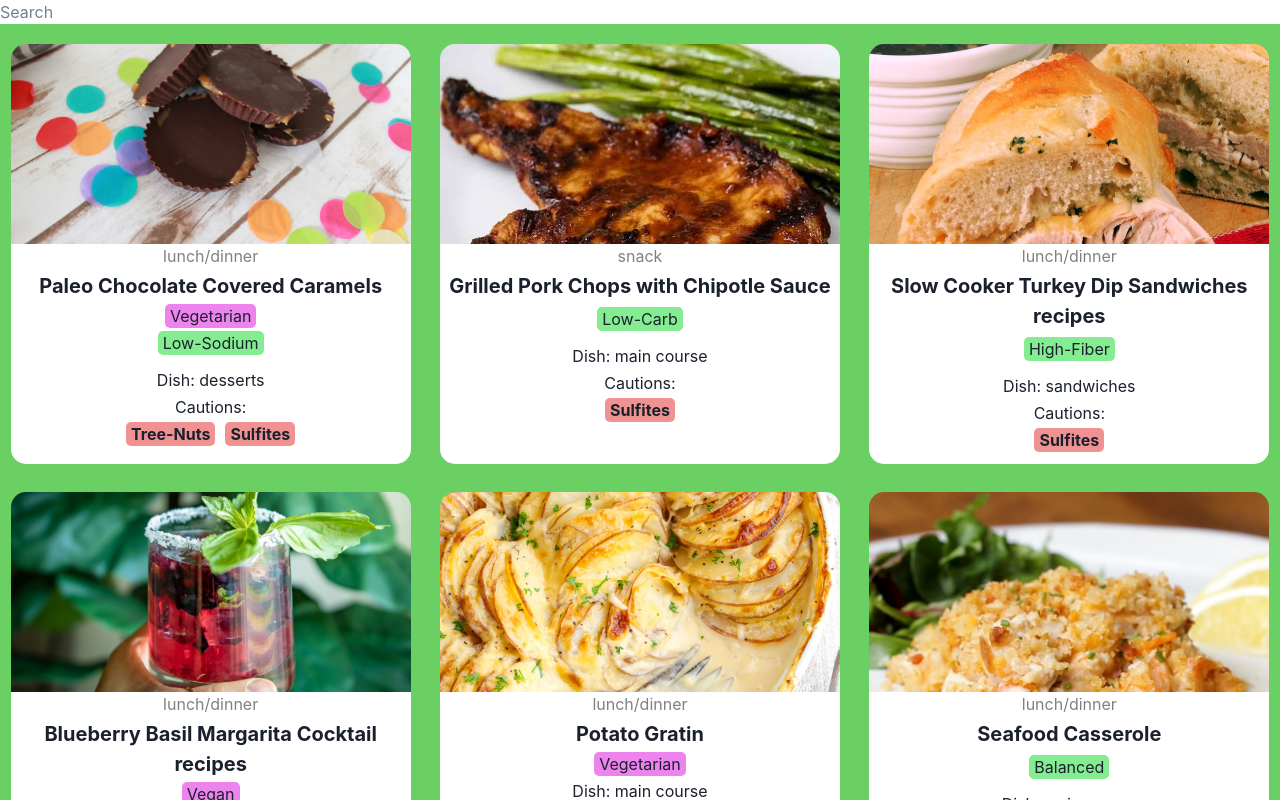
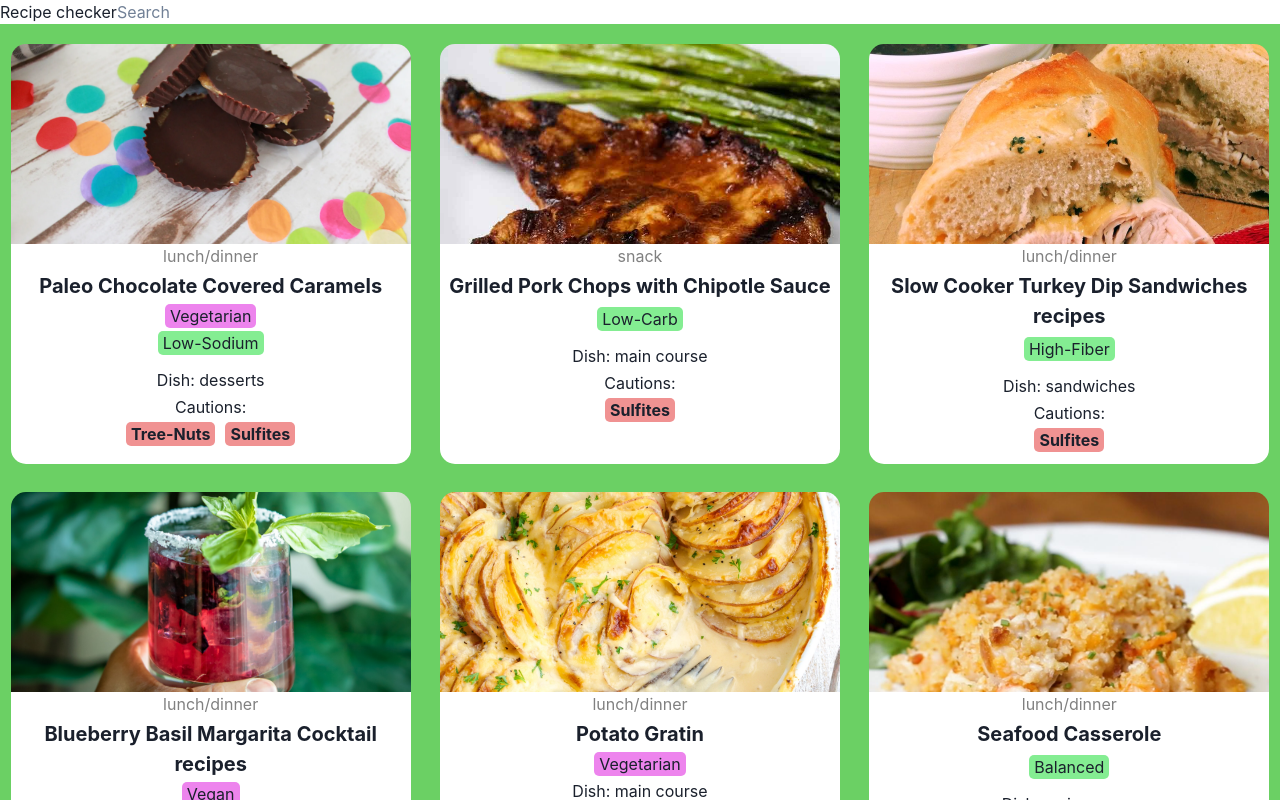
Before and after one commit to NielsKesting/React-basics-project, a React (Vite) app: page / in a window 1280 px wide. Shown: the top 800 px of the page. Built offline with nearby package versions, Linux system fonts and the light colour scheme.

Commit message:
Almost complete
but cardbuttons dont work yet

```diff
--- a/src/components/PageRetriever.jsx
+++ b/src/components/PageRetriever.jsx
@@ -1,5 +1,39 @@
-export function PageRetriever(chosenPage) {
-    recipe.addEventListener('click'){
-        document.getElementsByTagName('body').
+import { useState } from "react";
+import { data } from "../utils/data";
+import { TextInput } from "../components/ui/TextInput";
+import { RecipeCard } from "../components/ui/recipeCard";
+
+export function PageRetriever({ onClick }) {
+  let [searchResult, setSearchResult] = useState("");
+
+  // filter
+  let recipeCardArray = (searchResult) => {
+    if (searchResult.length == 0) {
+      return data.hits;
+    } else {
+      let filteredList = data.hits.filter((object) =>
+        object.recipe.label.toLowerCase().includes(searchResult)
+      );
+      return filteredList;
     }
+  };
+
+  const handleChange = (event) => {
+    setSearchResult(event.target.value);
+  };
+
+  // display
+  let x = recipeCardArray(searchResult).map((element) => {
+    return (
+      <RecipeCard key={element.label} recipe={element} onClick={onClick} />
+    );
+  });
+
+  return (
+    <>
+      <label>Recipe checker</label>
+      <TextInput onChange={handleChange} />
+      <div className="recipeCardList">{x}</div>;
+    </>
+  );
 }
--- a/src/components/ui/RecipePage.jsx
+++ b/src/components/ui/RecipePage.jsx
@@ -1,7 +1,7 @@
 import "./RecipePageStyle/RecipePage.css";
 
-export const RecipePage = (recipe) => {
-  const info = recipe.recipe.recipe;
+export const RecipePage = (chosenRecipe) => {
+  const info = chosenRecipe.recipe.recipe;
 
   const ingredients = () => {
     let ingredientList = info.ingredientLines.map((ingredient) => {
--- a/src/components/ui/recipeCard.jsx
+++ b/src/components/ui/recipeCard.jsx
@@ -1,6 +1,5 @@
 import "./RecipeCardStyle/RecipeCard.css";
 
-// export const RecipeCard = (recipe, onClick) => {
 export const RecipeCard = (recipe) => {
   const info = recipe.recipe.recipe;
 
@@ -41,7 +40,7 @@ export const RecipeCard = (recipe) => {
 
   return (
     <>
-      <button className="recipeCard" type="button">
+      <button className="recipeCard">
         <img src={info.image} className="recipeCardPicture"></img>
         <div className="recipeCardInfoBox">
           <p className="mealType">{info.mealType}</p>
--- a/src/pages/RecipeListPage.jsx
+++ b/src/pages/RecipeListPage.jsx
@@ -1,38 +1,19 @@
-import { data } from "../utils/data";
 import { useState } from "react";
-import { TextInput } from "../components/ui/TextInput";
-import { RecipeCard } from "../components/ui/recipeCard";
-// import { RecipePage } from "../components/ui/RecipePage.jsx";
+import { RecipePage } from "../components/ui/RecipePage.jsx";
+import { PageRetriever } from "../components/PageRetriever.jsx";
 
 export function RecipeListPage() {
-  let [searchResult, setSearchResult] = useState("");
-
-  const handleChange = (event) => {
-    setSearchResult(event.target.value);
-  };
-
-  // filter
-  let recipeCardArray = (searchResult) => {
-    if (searchResult.length == 0) {
-      return data.hits;
-    } else {
-      let filteredList = data.hits.filter((object) =>
-        object.recipe.label.toLowerCase().includes(searchResult)
-      );
-      return filteredList;
-    }
-  };
-
-  // display
-  let x = recipeCardArray(searchResult).map((element) => {
-    return <RecipeCard key={element.label} recipe={element} />;
-    // return <RecipePage recipe={element} />;
-  });
+  let [recipe, setRecipe] = useState();
 
   return (
     <>
-      <TextInput onChange={handleChange} />
-      <div className="recipeCardList">{x}</div>;
+      <div className="recipeListPage">
+        {recipe ? (
+          <RecipePage chosenRecipe={recipe} onClick={setRecipe} />
+        ) : (
+          <PageRetriever onClick={setRecipe} />
+        )}
+      </div>
     </>
   );
 }
```
